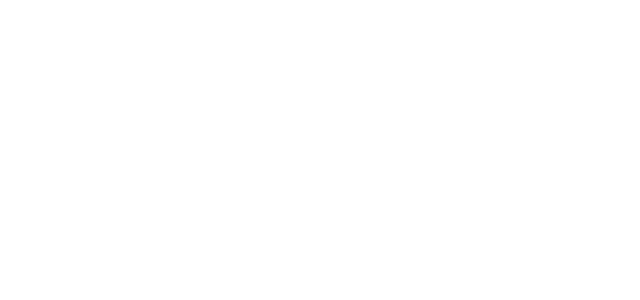
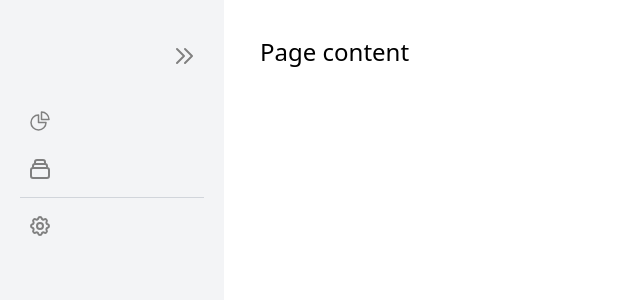
Before and after one commit to PlanMyMods/web-frontend, a Vue app: page / in a window 1280 px wide. Shown: the top 300 px of the page, without its empty margins (0-640 px from the left). Built offline with nearby package versions, Linux system fonts and the light colour scheme.

Commit message:
created new sidebar that displaces page content to right when active

```diff
--- a/src/App.vue
+++ b/src/App.vue
@@ -1,16 +1,18 @@
 
 <template>
   <main>
-    <Sidebar />
+    <!-- navbar goes here -->
+    <Sidebar2 />
   </main>
 </template>
 
 <script>
-import Sidebar from './components/Sidebar.vue';
+import Sidebar2 from './components/Sidebar2.vue';
 export default {
   name: ' App',
   components: {
-    Sidebar
+    Sidebar2,
+
   }
 }
 </script>
--- a/src/components/Button.vue
+++ b/src/components/Button.vue
@@ -1,5 +1,5 @@
 <template>
-    <button class="hover:bg-gray-100 dark:hover:bg-gray-700 p-2 rounded-lg">
+    <button class="hover:bg-gray-200 dark:hover:bg-gray-700 p-2 rounded-lg">
         <slot>Button</slot>
     </button>
 </template>
--- /dev/null
+++ b/src/components/Sidebar2.vue
@@ -0,0 +1,71 @@
+<template>
+
+    <div class="flex">
+        <div class="bg-gray-100 h-screen p-5 pt-8 w-56 relative duration-300" :class="{'w-20':showSideBar}">
+            <!-- logo + toggle -->
+            <Button @click="showSideBar = !showSideBar"
+                class=" text-gray-500  absolute right-5 top-9 dark:text-gray-400 group-hover:text-gray-900 dark:group-hover:text-white"
+                :class="{'rotate-180':showSideBar}">
+                <img class="w-6 h-6" src="../assets/arrowLeft.svg" alt="">
+            </Button>
+            <div class="inline-flex">
+                <h1 class="block float-left font-bold tracking-widest p-[10px] " :class="{'scale-0':showSideBar}">
+                    BeforeClass
+                </h1>
+            </div>
+            <ul class="space-y-2 p-[10px]  mt-[15px]" :class="{'px-0':showSideBar}">
+                <li>
+                    <Button>
+                        <a href='/'
+                            class="flex items-center text-base font-normal text-gray-900 rounded-lg dark:text-white ">
+                            <img class="w-6 h-6 text-gray-500 transition duration-75 dark:text-gray-400 "
+                                src="../assets/timetable.svg">
+                            <span class="ml-3" :class="{'hidden':showSideBar}">Timetable</span>
+                        </a>
+                    </Button>
+                </li>
+                <li>
+                    <Button>
+                        <a href='/'
+                            class="flex items-center text-base font-normal text-gray-900 rounded-lg dark:text-white ">
+                            <img class="w-6 h-6 text-gray-500 transition duration-75 dark:text-gray-400 "
+                                src="../assets/modules.svg">
+                            <span class="ml-3" :class="{'hidden':showSideBar}">Modules</span>
+                        </a>
+                    </Button>
+                </li>
+                <hr class=" border-gray-300 dark:border-gray-700" />
+                <li>
+                    <Button>
+                        <a href='/'
+                            class="flex items-center text-base font-normal text-gray-900 rounded-lg dark:text-white ">
+                            <img class="w-6 h-6 text-gray-500 transition duration-75 dark:text-gray-400 "
+                                src="../assets/settings.svg">
+                            <span class="ml-3" :class="{'hidden':showSideBar}">Settings</span>
+                        </a>
+                    </Button>
+                </li>
+            </ul>
+        </div>
+        <div class="p-9">
+            <div class="text-2xl">
+                Page content
+            </div>
+        </div>
+    </div>
+</template>
+
+<script>
+import { ref } from 'vue'
+import Button from './Button.vue'
+export default {
+    setup() {
+        const showSideBar = ref(true)
+        return { showSideBar }
+    },
+    components: {
+        "Button": Button,
+    }
+}
+
+</script>
```
